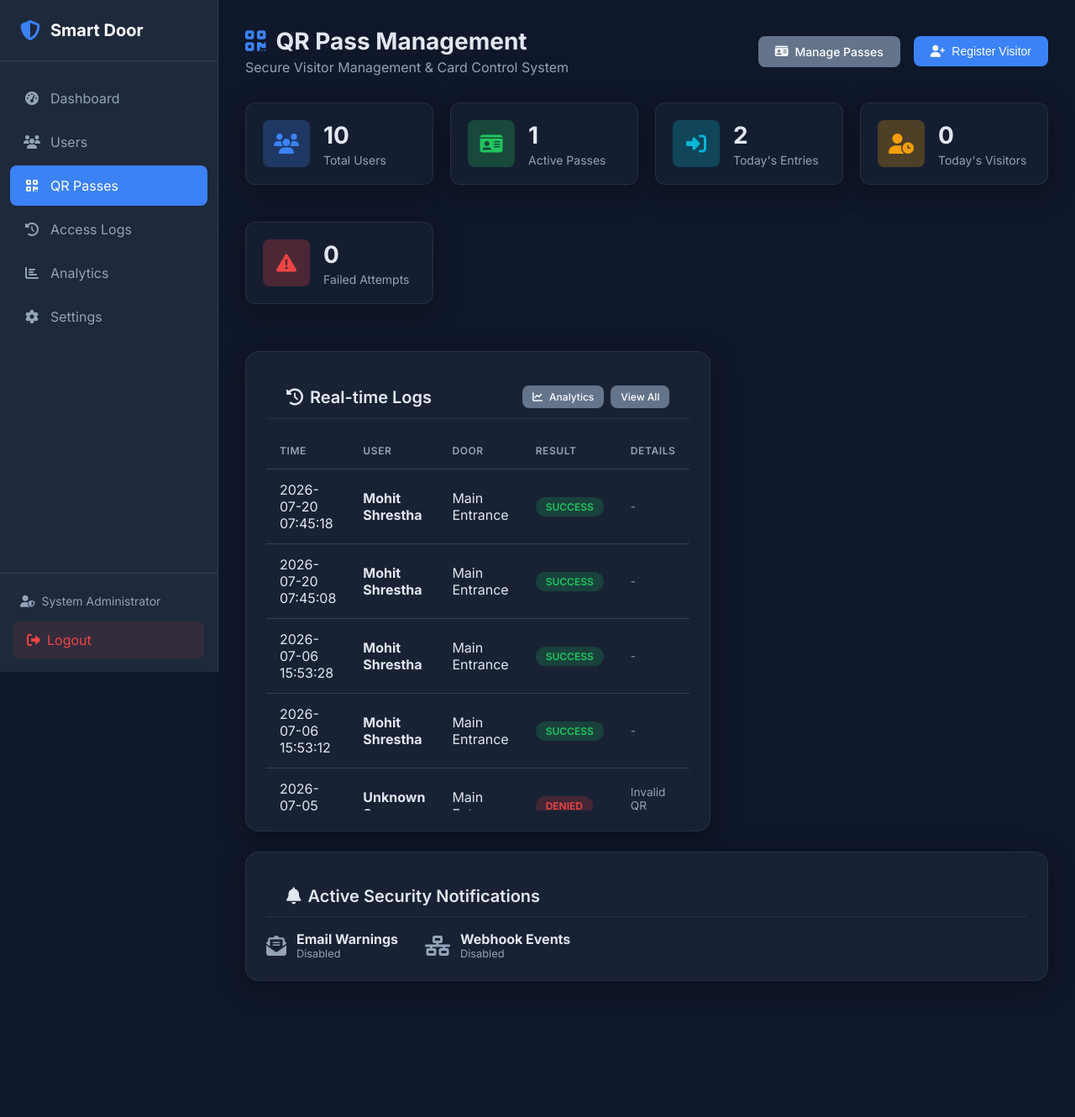
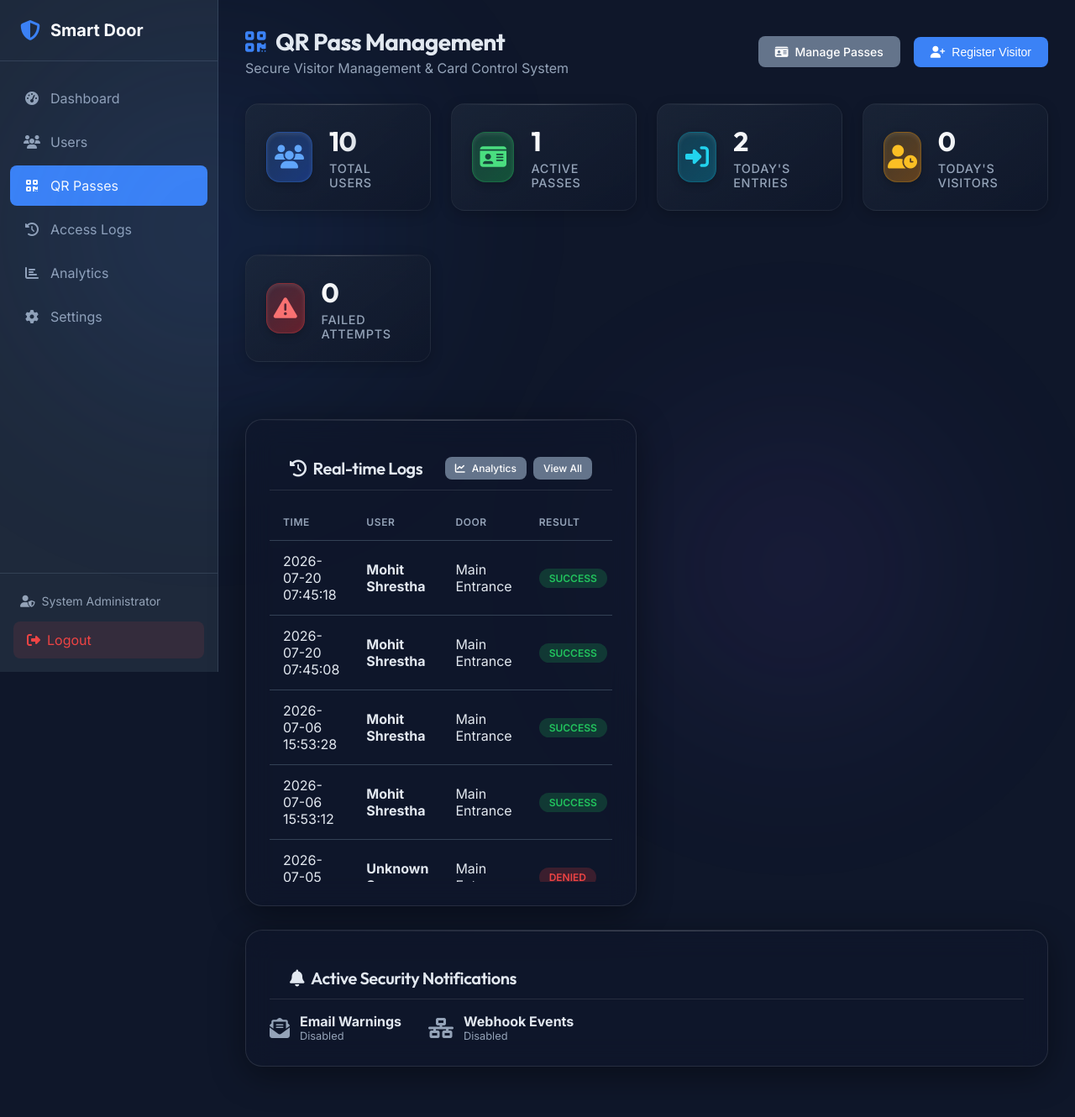
Before and after one commit to Wearing-wind/Smart_Door_System, a Flask app: page /admin/qr in a window 1280 px wide. Shown: the whole page at 84% size. Before the commit the page ends 1168 px from the top, so only its background shows below. Run offline with Flask 2, Linux system fonts and the light colour scheme; a user stored in the database is signed in.

Commit message:
feat: implement database schema and premium glassmorphism dashboard UI for QR visitor management

```diff
--- a/web/static/css/qr.css
+++ b/web/static/css/qr.css
@@ -1,78 +1,146 @@
-/* QR Visitor Management System - SaaS style stylesheet */
+/* QR Visitor Management System - Premium SaaS style stylesheet */
+@import url('https://fonts.googleapis.com/css2?family=Outfit:wght@300;400;500;600;700&display=swap');
 
 :root {
-    --glass-bg: rgba(30, 41, 59, 0.65);
-    --glass-border: rgba(255, 255, 255, 0.08);
-    --glass-shadow: rgba(0, 0, 0, 0.3);
-    --card-glow: rgba(59, 130, 246, 0.15);
+    --glass-bg: rgba(15, 23, 42, 0.55);
+    --glass-border: rgba(255, 255, 255, 0.1);
+    --glass-shadow: rgba(0, 0, 0, 0.4);
+    --card-glow: rgba(59, 130, 246, 0.25);
+    --accent-gradient: linear-gradient(135deg, #3b82f6 0%, #8b5cf6 100%);
+    --font-heading: 'Outfit', sans-serif;
+}
+
+/* Ambient Background Glows */
+.ambient-glow {
+    position: absolute;
+    border-radius: 50%;
+    filter: blur(100px);
+    z-index: 0;
+    pointer-events: none;
+    animation: float 20s infinite alternate cubic-bezier(0.4, 0, 0.2, 1);
+    opacity: 0.5;
+}
+
+.glow-1 {
+    width: 600px;
+    height: 600px;
+    background: radial-gradient(circle, rgba(59, 130, 246, 0.3) 0%, rgba(0, 0, 0, 0) 70%);
+    top: -100px;
+    left: -100px;
+}
+
+.glow-2 {
+    width: 500px;
+    height: 500px;
+    background: radial-gradient(circle, rgba(139, 92, 246, 0.25) 0%, rgba(0, 0, 0, 0) 70%);
+    bottom: -50px;
+    right: 10%;
+    animation-delay: -5s;
+}
+
+@keyframes float {
+    0% { transform: translate(0, 0) scale(1); }
+    50% { transform: translate(50px, 80px) scale(1.1); }
+    100% { transform: translate(-30px, 40px) scale(0.9); }
+}
+
+/* Base text tweaks for premium feel */
+h1, h2, h3, .qr-stat-info h3 {
+    font-family: var(--font-heading);
+    letter-spacing: -0.02em;
 }
 
 /* Glassmorphism Card style */
 .qr-glass-card {
     background: var(--glass-bg);
-    backdrop-filter: blur(12px);
-    -webkit-backdrop-filter: blur(12px);
+    backdrop-filter: blur(16px);
+    -webkit-backdrop-filter: blur(16px);
     border: 1px solid var(--glass-border);
-    border-radius: 1rem;
-    box-shadow: 0 8px 32px 0 var(--glass-shadow);
-    padding: 1.5rem;
-    margin-bottom: 1.5rem;
-    transition: all 0.3s cubic-bezier(0.4, 0, 0.2, 1);
+    border-radius: 1.25rem;
+    box-shadow: 0 10px 40px 0 var(--glass-shadow);
+    padding: 1.75rem;
+    margin-bottom: 1.75rem;
+    transition: all 0.4s cubic-bezier(0.175, 0.885, 0.32, 1.275);
+    position: relative;
+    z-index: 10;
+    overflow: hidden;
+}
+
+.qr-glass-card::before {
+    content: '';
+    position: absolute;
+    top: 0; left: 0; right: 0; height: 1px;
+    background: linear-gradient(90deg, transparent, rgba(255,255,255,0.2), transparent);
+    z-index: 11;
 }
 
 .qr-glass-card:hover {
-    transform: translateY(-2px);
-    box-shadow: 0 12px 40px 0 rgba(0, 0, 0, 0.4), 0 0 15px var(--card-glow);
+    transform: translateY(-4px);
+    box-shadow: 0 20px 40px 0 rgba(0, 0, 0, 0.5), 0 0 30px var(--card-glow);
+    border-color: rgba(255, 255, 255, 0.2);
 }
 
 /* Dashboard Statistics Widgets Grid */
 .qr-stats-grid {
     display: grid;
-    grid-template-columns: repeat(auto-fit, minmax(200px, 1fr));
-    gap: 1.25rem;
-    margin-bottom: 2rem;
+    grid-template-columns: repeat(auto-fit, minmax(220px, 1fr));
+    gap: 1.5rem;
+    margin-bottom: 2.5rem;
+    position: relative;
+    z-index: 10;
 }
 
 .qr-stat-card {
-    background: rgba(30, 41, 59, 0.45);
-    border: 1px solid var(--glass-border);
-    border-radius: 0.75rem;
-    padding: 1.25rem;
+    background: linear-gradient(145deg, rgba(30, 41, 59, 0.7), rgba(15, 23, 42, 0.9));
+    border: 1px solid rgba(255, 255, 255, 0.05);
+    border-radius: 1rem;
+    padding: 1.5rem;
     display: flex;
     align-items: center;
-    gap: 1rem;
-    transition: transform 0.2s;
+    gap: 1.25rem;
+    transition: all 0.4s cubic-bezier(0.4, 0, 0.2, 1);
+    box-shadow: 0 4px 15px rgba(0,0,0,0.2);
 }
 
 .qr-stat-card:hover {
-    transform: scale(1.02);
+    transform: translateY(-5px) scale(1.02);
+    box-shadow: 0 15px 30px rgba(0,0,0,0.4);
+    border-color: rgba(255,255,255,0.15);
+    background: linear-gradient(145deg, rgba(30, 41, 59, 0.85), rgba(15, 23, 42, 1));
 }
 
 .qr-stat-icon {
-    width: 3.5rem;
-    height: 3.5rem;
-    border-radius: 0.5rem;
+    width: 3.75rem;
+    height: 3.75rem;
+    border-radius: 1rem;
     display: flex;
     align-items: center;
     justify-content: center;
-    font-size: 1.5rem;
+    font-size: 1.75rem;
+    box-shadow: inset 0 2px 5px rgba(255,255,255,0.1), 0 4px 10px rgba(0,0,0,0.2);
 }
 
-.qr-stat-icon.bg-primary { background-color: rgba(59, 130, 246, 0.25); color: #3b82f6; }
-.qr-stat-icon.bg-success { background-color: rgba(34, 197, 94, 0.25); color: #22c55e; }
-.qr-stat-icon.bg-info { background-color: rgba(6, 182, 212, 0.25); color: #06b6d4; }
-.qr-stat-icon.bg-warning { background-color: rgba(245, 158, 11, 0.25); color: #f59e0b; }
-.qr-stat-icon.bg-danger { background-color: rgba(239, 68, 68, 0.25); color: #ef4444; }
+.qr-stat-icon.bg-primary { background: linear-gradient(135deg, rgba(59, 130, 246, 0.2), rgba(37, 99, 235, 0.4)); color: #60a5fa; border: 1px solid rgba(59,130,246,0.3); }
+.qr-stat-icon.bg-success { background: linear-gradient(135deg, rgba(34, 197, 94, 0.2), rgba(22, 163, 74, 0.4)); color: #4ade80; border: 1px solid rgba(34,197,94,0.3); }
+.qr-stat-icon.bg-info { background: linear-gradient(135deg, rgba(6, 182, 212, 0.2), rgba(8, 145, 178, 0.4)); color: #22d3ee; border: 1px solid rgba(6,182,212,0.3); }
+.qr-stat-icon.bg-warning { background: linear-gradient(135deg, rgba(245, 158, 11, 0.2), rgba(217, 119, 6, 0.4)); color: #fbbf24; border: 1px solid rgba(245,158,11,0.3); }
+.qr-stat-icon.bg-danger { background: linear-gradient(135deg, rgba(239, 68, 68, 0.2), rgba(220, 38, 38, 0.4)); color: #f87171; border: 1px solid rgba(239,68,68,0.3); }
 
 .qr-stat-info h3 {
-    font-size: 1.75rem;
+    font-size: 2rem;
     font-weight: 700;
     margin-bottom: 0.25rem;
+    background: linear-gradient(to right, #fff, #94a3b8);
+    -webkit-background-clip: text;
+    -webkit-text-fill-color: transparent;
 }
 
 .qr-stat-info p {
     color: var(--text-muted);
-    font-size: 0.875rem;
+    font-size: 0.9rem;
+    font-weight: 500;
+    text-transform: uppercase;
+    letter-spacing: 0.05em;
 }
 
 /* Door Scanner Camera Feed Display */
--- a/web/templates/qr/dashboard.html
+++ b/web/templates/qr/dashboard.html
@@ -7,7 +7,11 @@
 {% endblock %}
 
 {% block content %}
-<div class="page-header" style="display: flex; justify-content: space-between; align-items: center; flex-wrap: wrap; gap: 1rem;">
+<!-- Ambient Background Glows -->
+<div class="ambient-glow glow-1"></div>
+<div class="ambient-glow glow-2"></div>
+
+<div class="page-header" style="position: relative; z-index: 10; display: flex; justify-content: space-between; align-items: center; flex-wrap: wrap; gap: 1rem;">
     <div>
         <h1><i class="fas fa-qrcode"></i> QR Pass Management</h1>
         <p>Secure Visitor Management & Card Control System</p>
```
Also changed, not shown: database/smart_door.db.
